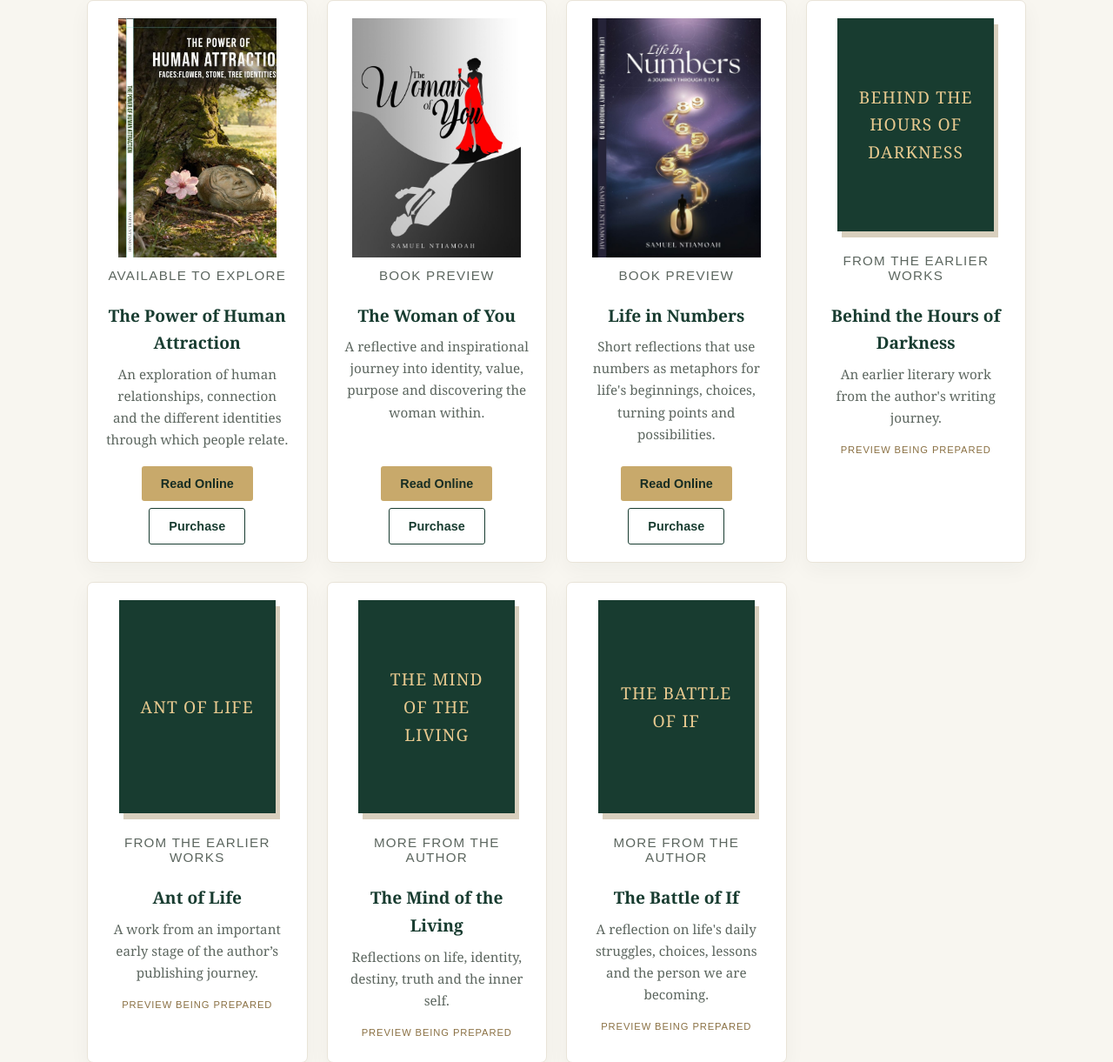
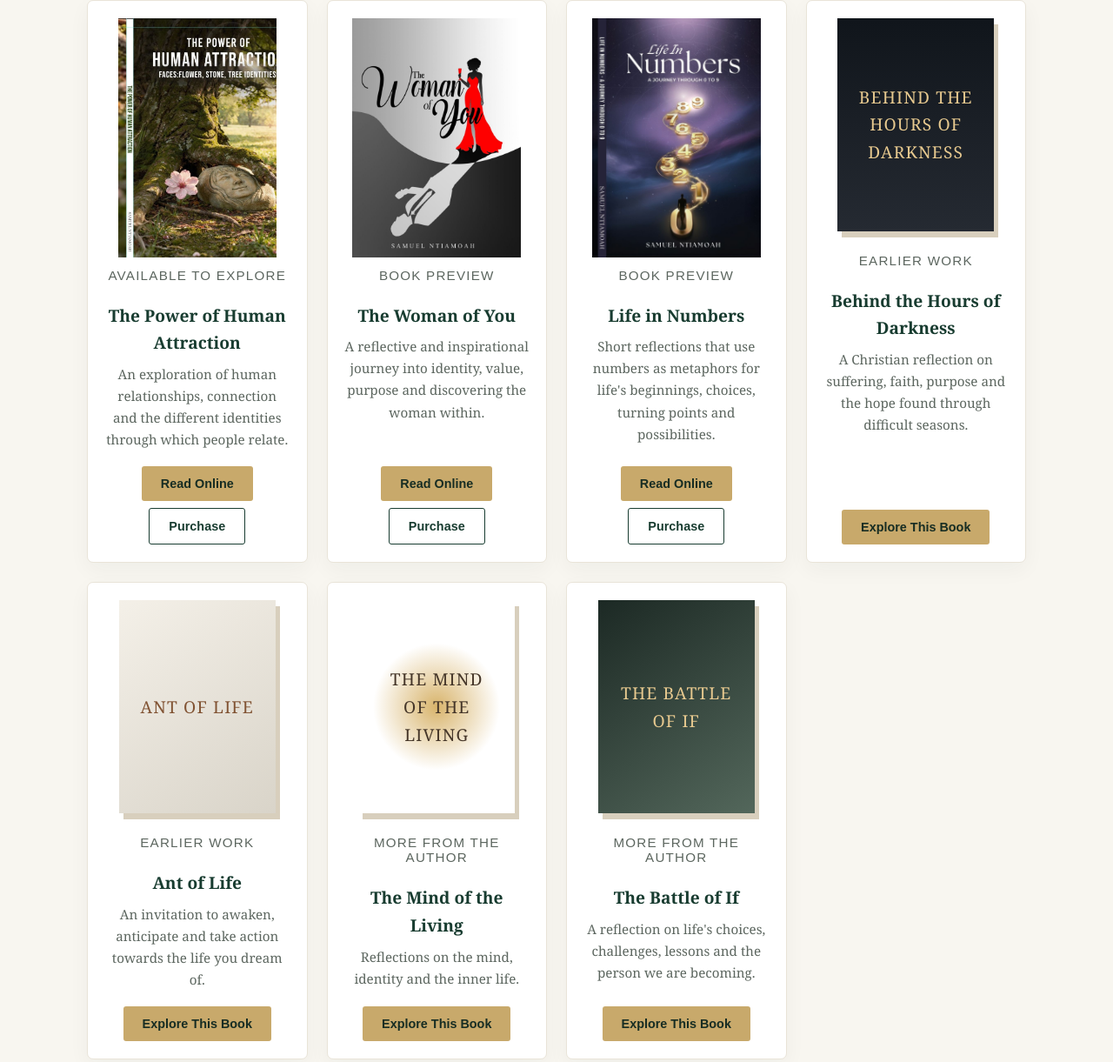
Before and after one commit to asamuelntiamoahbook-bot/Samuel-Ntiamoah-Digital-Library-, a plain HTML site: page index.html in a window 1280 px wide. Shown: the part 893-2114 px from the top of the page at 87% size. Drawn offline with Linux system fonts and the light colour scheme.

Commit message:
Link all book cards to individual presentation pages

```diff
--- a/index.html
+++ b/index.html
@@ -28,10 +28,10 @@ section{scroll-margin-top:65px}.section{max-width:1120px;margin:auto;padding:65p
 <article class="book"><img src="power-of-human-attraction-cover.jpg" alt="The Power of Human Attraction book cover"><p class="status">Available to explore</p><h3>The Power of Human Attraction</h3><p>An exploration of human relationships, connection and the different identities through which people relate.</p><div class="actions"><a class="button" href="power-of-human-attraction.html">Read Online</a><a class="button secondary" href="purchase.html#power-of-human-attraction">Purchase</a></div></article>
 <article class="book"><img src="the-woman-of-you-cover.jpg" alt="The Woman of You book cover"><p class="status">Book preview</p><h3>The Woman of You</h3><p>A reflective and inspirational journey into identity, value, purpose and discovering the woman within.</p><div class="actions"><a class="button" href="the-woman-of-you.html">Read Online</a><a class="button secondary" href="purchase.html#the-woman-of-you">Purchase</a></div></article>
 <article class="book"><img src="life-in-numbers-cover.jpg" alt="Life in Numbers book cover"><p class="status">Book preview</p><h3>Life in Numbers</h3><p>Short reflections that use numbers as metaphors for life's beginnings, choices, turning points and possibilities.</p><div class="actions"><a class="button" href="life-in-numbers.html">Read Online</a><a class="button secondary" href="purchase.html#life-in-numbers">Purchase</a></div></article>
-<article class="book"><div class="placeholder">BEHIND THE HOURS OF DARKNESS</div><p class="status">From the earlier works</p><h3>Behind the Hours of Darkness</h3><p>An earlier literary work from the author's writing journey.</p><span class="status">Preview being prepared</span></article>
-<article class="book"><div class="placeholder">ANT OF LIFE</div><p class="status">From the earlier works</p><h3>Ant of Life</h3><p>A work from an important early stage of the author’s publishing journey.</p><span class="status">Preview being prepared</span></article>
-<article class="book"><div class="placeholder">THE MIND OF THE LIVING</div><p class="status">More from the author</p><h3>The Mind of the Living</h3><p>Reflections on life, identity, destiny, truth and the inner self.</p><span class="status">Preview being prepared</span></article>
-<article class="book"><div class="placeholder">THE BATTLE OF IF</div><p class="status">More from the author</p><h3>The Battle of If</h3><p>A reflection on life's daily struggles, choices, lessons and the person we are becoming.</p><span class="status">Preview being prepared</span></article>
+<article class="book"><div class="placeholder" style="background:linear-gradient(#10151b,#252a32)">BEHIND THE HOURS OF DARKNESS</div><p class="status">Earlier work</p><h3>Behind the Hours of Darkness</h3><p>A Christian reflection on suffering, faith, purpose and the hope found through difficult seasons.</p><a class="button" href="behind-the-hours-of-darkness.html">Explore This Book</a></article>
+<article class="book"><div class="placeholder" style="background:linear-gradient(145deg,#f4f0e8,#d9d4c9);color:#815333">ANT OF LIFE</div><p class="status">Earlier work</p><h3>Ant of Life</h3><p>An invitation to awaken, anticipate and take action towards the life you dream of.</p><a class="button" href="ant-of-life.html">Explore This Book</a></article>
+<article class="book"><div class="placeholder" style="background:radial-gradient(circle,#d8b46c,#fff 48%);color:#453629">THE MIND OF THE LIVING</div><p class="status">More from the author</p><h3>The Mind of the Living</h3><p>Reflections on the mind, identity and the inner life.</p><a class="button" href="the-mind-of-the-living.html">Explore This Book</a></article>
+<article class="book"><div class="placeholder" style="background:linear-gradient(145deg,#1c2924,#53675b)">THE BATTLE OF IF</div><p class="status">More from the author</p><h3>The Battle of If</h3><p>A reflection on life's choices, challenges, lessons and the person we are becoming.</p><a class="button" href="the-battle-of-if.html">Explore This Book</a></article>
 </div></section>
 <section class="section" id="reading-room" style="background:#f0ecdf"><div class="section-heading"><p class="eyebrow">Read. Reflect. Become.</p><h2>Samuel Ntiamoah Digital Reading Room</h2><p>Enjoy complete online reading access to selected books, with affordable one-time payment options.</p></div><div style="max-width:760px;margin:auto;text-align:center;background:#fff;padding:30px 22px;border:1px solid #e4ddcf;border-radius:7px"><h3 style="color:#183c30">Your next chapter begins here.</h3><p>Proposed access: <strong>GH₵10</strong> for one featured book or <strong>GH₵25</strong> for the three-book collection. These prices will be confirmed when checkout is activated.</p><p>Mobile Money payment, secure reader accounts and reading-progress saving are still being prepared. No payment is collected on this website yet.</p><a class="button" href="reading-room.html">Enter the Digital Reading Room</a></div></section>
 <section class="about" id="about"><div class="section about-inner"><p class="eyebrow">The Author</p><div class="about-profile"><img src="assets/samuel-ntiamoah.jpg" alt="Portrait of Samuel Ntiamoah"><div><h2>Samuel Ntiamoah</h2><p>Samuel Ntiamoah is a Ghanaian author and writer whose work explores human identity, relationships, personal growth and the realities of becoming.</p><p>His writings draw inspiration from everyday human experiences, observations and the deeper questions that shape our existence. Through his work, he invites readers to understand themselves, recognize the value of their experiences and appreciate the connections they build with others.</p><p class="quote">“Understanding life begins with understanding ourselves.”</p><p><strong>Samuel Ntiamoah</strong><br>Author | Writer | Publisher</p></div></div><a class="button" href="author.html">Read the Full Author Biography</a></div></section>
```
